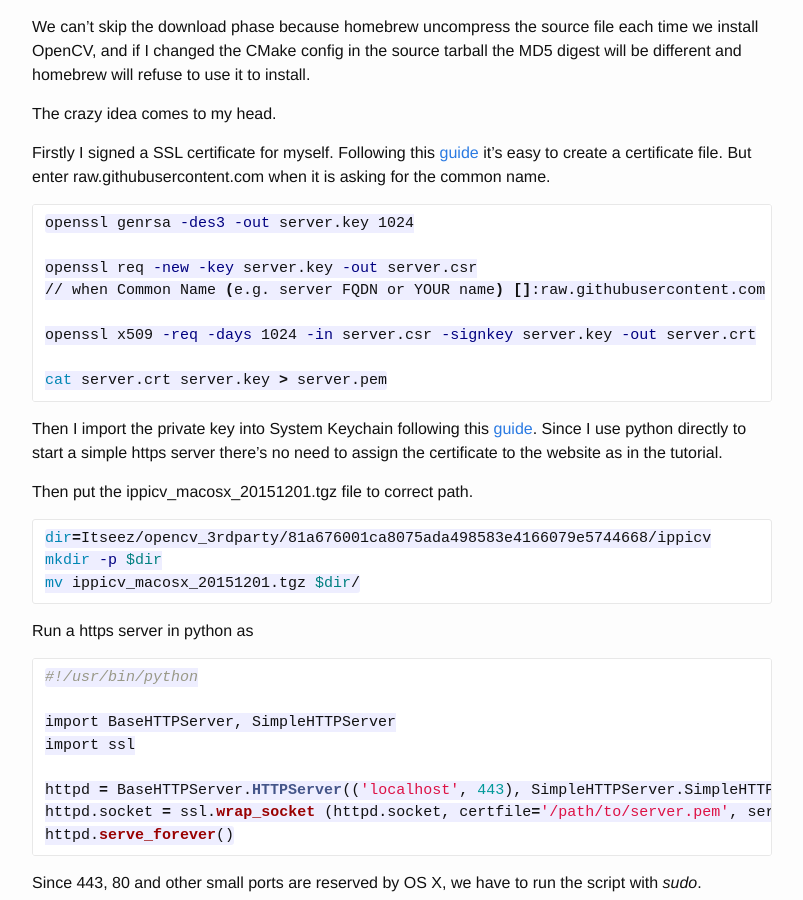
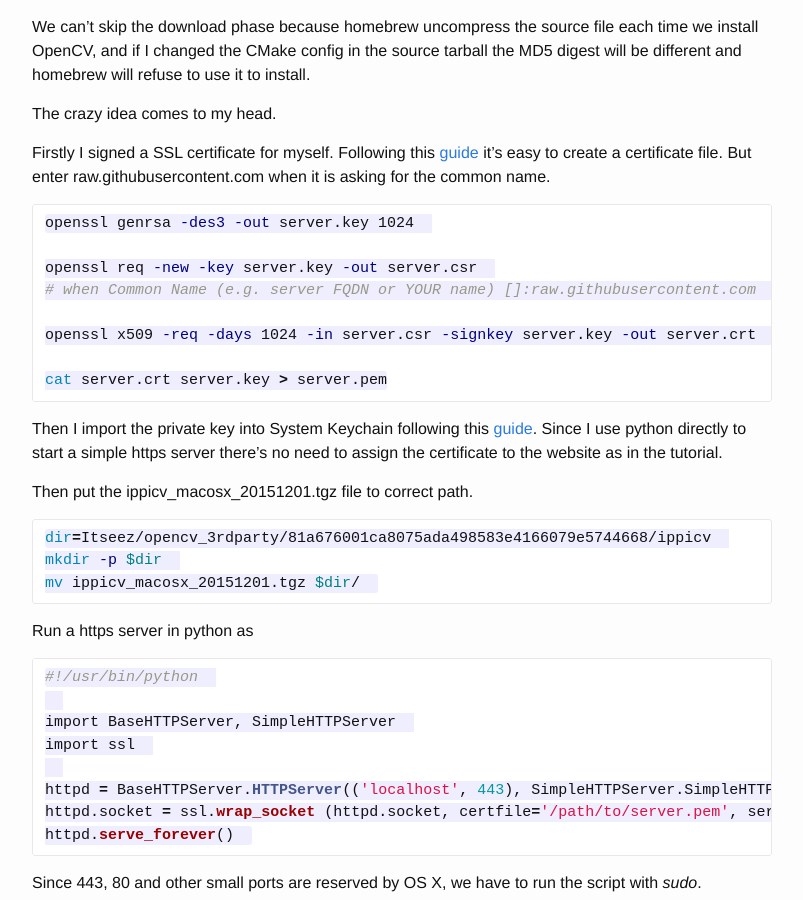
Before and after one commit to zxteloiv/zxteloiv.github.io, a Jekyll site: the page built from _posts/2015-12-24-install-opencv3-on-osx-el-capitan.md, in a window 1280 px wide and 900 px high, scrolled down 2038 px. Shown: the whole window, without its empty margins (238-1041 px from the left). Built offline with Jekyll 4.4.1, drawn with Linux system fonts in a browser that asks for light colours; comment, search, counter and statistics services are not loaded.

Commit message:
fix fence code block problem

````diff
--- a/_config.yml
+++ b/_config.yml
@@ -8,4 +8,5 @@
 github_username:  zxteloiv
 
 # Build settings
+#markdown: redcarpet
 markdown: kramdown
--- a/_posts/2015-12-24-install-opencv3-on-osx-el-capitan.md
+++ b/_posts/2015-12-24-install-opencv3-on-osx-el-capitan.md
@@ -48,7 +48,7 @@
 
 Search "python" in the document we may find a ruby block
 
-``` ruby
+~~~ruby
 if build.with? "python"
   py_prefix = `python-config --prefix`.chomp
   py_lib = OS.linux? ? `python-config --configdir`.chomp : "#{py_prefix}/lib"
@@ -56,7 +56,7 @@
   args << "-DPYTHON2_LIBRARY=#{py_lib}/libpython2.7.#{dylib}"
   args << "-DPYTHON2_INCLUDE_DIR=#{py_prefix}/include/python2.7"
 end
-```
+~~~
 
 If compiled by default, opencv will use the python-config shipped with OS X. So change it to other binary as you like, mine, for example, is `/Library/Frameworks/Python.framework/Versions/2.7/bin/python-config`.
 
@@ -76,30 +76,30 @@
 
 Firstly I signed a SSL certificate for myself. Following this [guide](http://pankajmalhotra.com/Simple-HTTPS-Server-In-Python-Using-Self-Signed-Certs/) it's easy to create a certificate file. But enter raw.githubusercontent.com when it is asking for the common name.
 
-``` bash
+~~~bash
 openssl genrsa -des3 -out server.key 1024
 
 openssl req -new -key server.key -out server.csr
-// when Common Name (e.g. server FQDN or YOUR name) []:raw.githubusercontent.com
+# when Common Name (e.g. server FQDN or YOUR name) []:raw.githubusercontent.com
 
 openssl x509 -req -days 1024 -in server.csr -signkey server.key -out server.crt
 
 cat server.crt server.key > server.pem
-```
+~~~
 
 Then I import the private key into System Keychain following this [guide](https://www.digicert.com/ssl-support/p12-import-export-mac-mavericks-server.htm). Since I use python directly to start a simple https server there's no need to assign the certificate to the website as in the tutorial.
 
 Then put the ippicv_macosx_20151201.tgz file to correct path.
 
-``` bash
+~~~bash
 dir=Itseez/opencv_3rdparty/81a676001ca8075ada498583e4166079e5744668/ippicv
 mkdir -p $dir
 mv ippicv_macosx_20151201.tgz $dir/
-```
+~~~
 
 Run a https server in python as
 
-``` python
+~~~python
 #!/usr/bin/python
 
 import BaseHTTPServer, SimpleHTTPServer
@@ -108,15 +108,15 @@
 httpd = BaseHTTPServer.HTTPServer(('localhost', 443), SimpleHTTPServer.SimpleHTTPRequestHandler)
 httpd.socket = ssl.wrap_socket (httpd.socket, certfile='/path/to/server.pem', server_side=True)
 httpd.serve_forever()
-```
+~~~
 
 Since 443, 80 and other small ports are reserved by OS X, we have to run the script with *sudo*.
 
 Finally `sudo edit /etc/hosts` file and append this line
 
-```
+~~~
 127.0.0.1 raw.githubusercontent.com
-```
+~~~
 
 Now we finished hijacking the *raw.githubusercontent.com* domain locally, run the `brew install opencv3 --without-numpy --verbose` again we can successfully brewed it from source.
 
````
